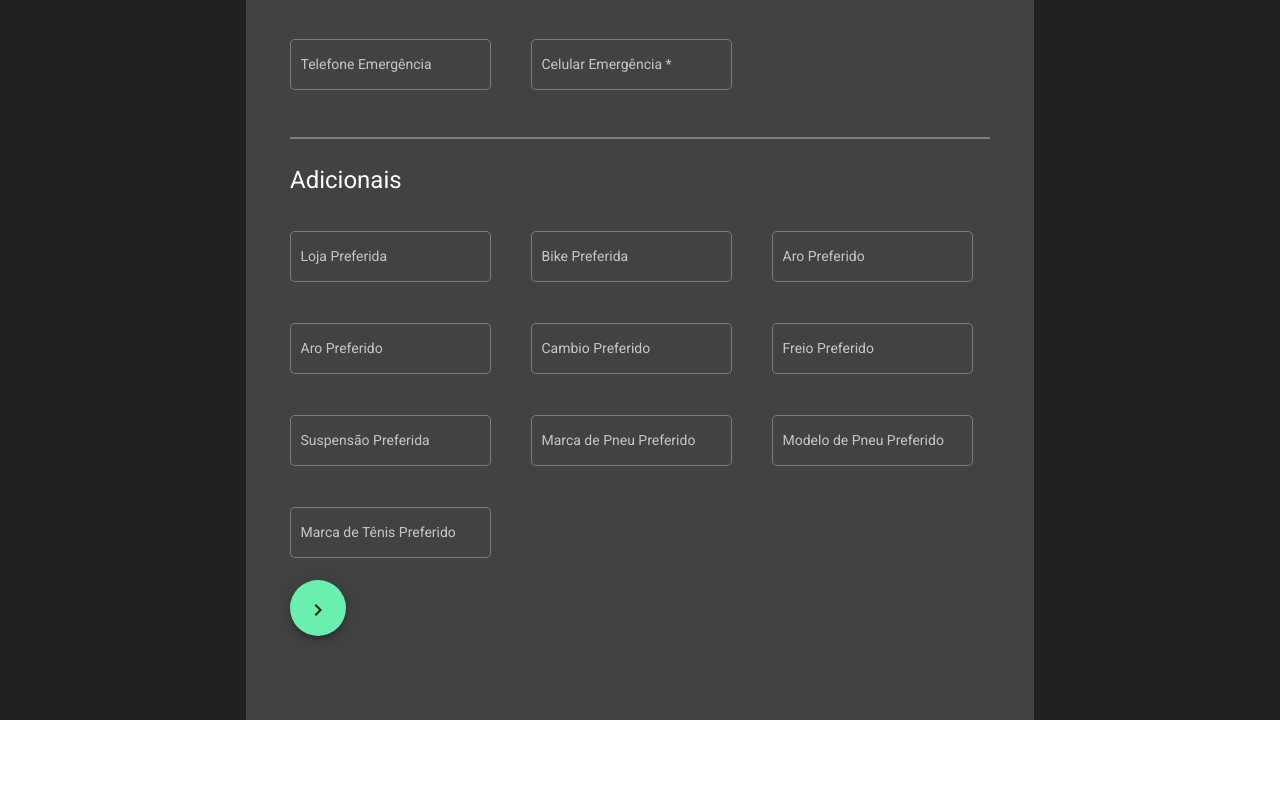
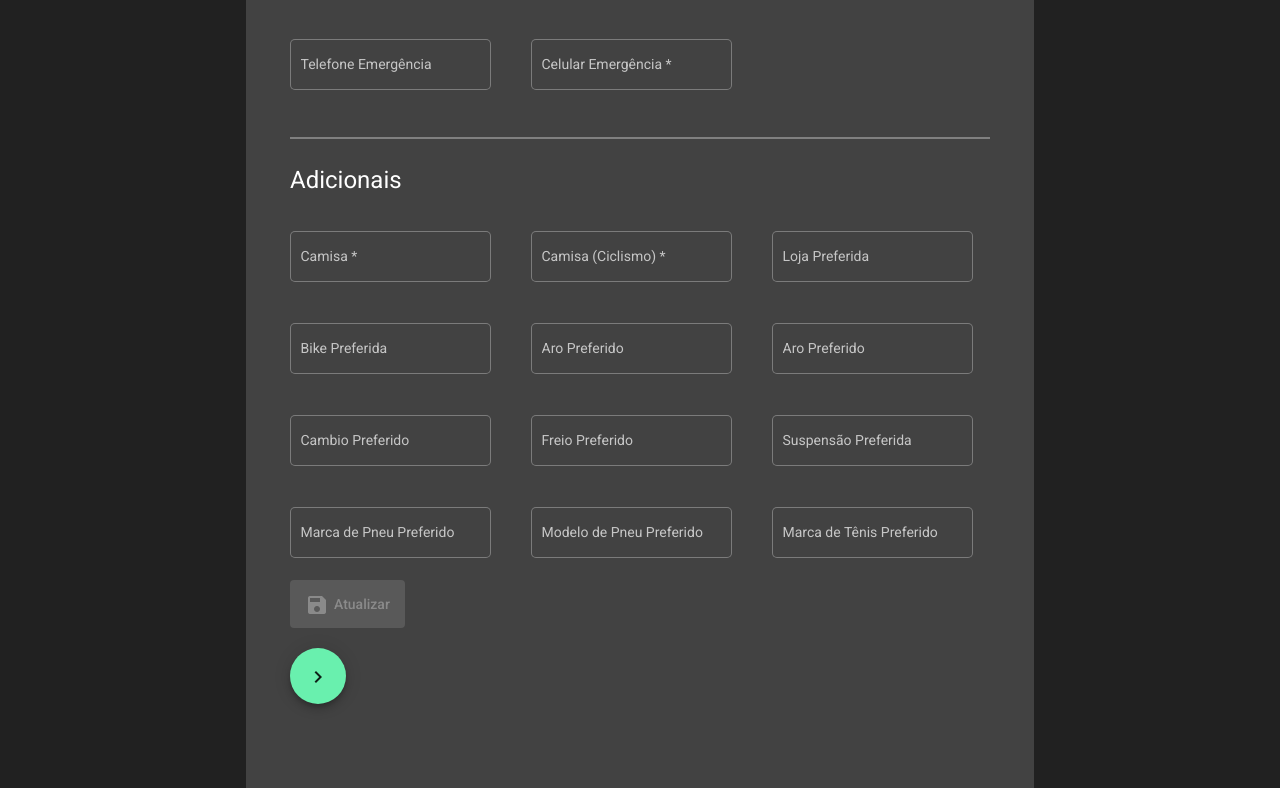
Before and after one commit to SidneyJunior26/GP-Ravelli-Angular, an Angular app: page /eventos/1 in a window 1280 px wide. Shown: the part 1403-2191 px from the top of the page. Before the commit the page ends 2123 px from the top, so only its background shows below. Built offline with nearby package versions, Linux system fonts and the light colour scheme; no server answers.

Commit message:
update project

```diff
--- a/src/app/app-routing.module.ts
+++ b/src/app/app-routing.module.ts
@@ -16,7 +16,7 @@ const routes: Routes = [
         component: AthleteRegisterComponent,
       },
       {
-        path: ':idEvent/:idAthlete',
+        path: ':idEvent',
         component: AthleteRegisterComponent,
       },
     ],
--- a/src/app/athletes/athlete-register/athlete-register.component.css
+++ b/src/app/athletes/athlete-register/athlete-register.component.css
@@ -44,3 +44,21 @@ input {
   border: 1px solid gray;
   margin: 10px 0 10px 0;
 }
+
+.btnUpdate {
+  padding: 5px 15px 5px 15px;
+  margin-bottom: 20px;
+}
+
+.btnUpdate mat-icon {
+  margin-right: 5px;
+}
+
+.infoIcon {
+  transform: scale(0.9);
+  font-size: 20px;
+}
+
+::ng-deep .mat-tooltip {
+  font-size: 16px;
+}
--- a/src/app/athletes/athlete-register/athlete-register.component.html
+++ b/src/app/athletes/athlete-register/athlete-register.component.html
@@ -74,10 +74,15 @@
             <mat-label>Profissão</mat-label>
             <input matInput formControlName="profissao" type="text" />
           </mat-form-field>
-          <mat-form-field appearance="outline">
-            <mat-label>Federação</mat-label>
-            <input matInput formControlName="federacao" type="text" />
-          </mat-form-field>
+          <div>
+            <mat-form-field appearance="outline">
+              <mat-label>Federação</mat-label>
+              <input matInput formControlName="federacao" type="text" />
+            </mat-form-field>
+            <mat-icon class="infoIcon" matTooltip="Federação é..."
+              >info</mat-icon
+            >
+          </div>
           <div class="vl"></div>
           <h1 mat-dialog-title class="title" style="width: 100%">Contato</h1>
           <mat-form-field appearance="outline">
@@ -115,6 +120,14 @@
           </mat-form-field>
           <div class="vl"></div>
           <h1 mat-dialog-title class="title" style="width: 100%">Adicionais</h1>
+          <mat-form-field appearance="outline">
+            <mat-label>Camisa</mat-label>
+            <input matInput formControlName="camisa" type="text" />
+          </mat-form-field>
+          <mat-form-field appearance="outline">
+            <mat-label>Camisa (Ciclismo)</mat-label>
+            <input matInput formControlName="camisaCiclismo" type="text" />
+          </mat-form-field>
           <mat-form-field appearance="outline">
             <mat-label>Loja Preferida</mat-label>
             <input matInput formControlName="mktLojaPreferida" type="text" />
@@ -157,6 +170,18 @@
           </mat-form-field>
         </div>
         <div>
+          <button
+            mat-raised-button
+            color="accent"
+            class="btnUpdate"
+            (click)="updateAthlete()"
+            [disabled]="athleteControl.invalid"
+          >
+            <mat-icon>save</mat-icon>
+            <span>Atualizar</span>
+          </button>
+        </div>
+        <div>
           <button mat-fab matStepperNext color="accent">
             <mat-icon>navigate_next</mat-icon>
           </button>
--- a/src/app/athletes/athlete-register/athlete-register.component.ts
+++ b/src/app/athletes/athlete-register/athlete-register.component.ts
@@ -1,5 +1,6 @@
 import { Component, OnInit } from '@angular/core';
 import { FormBuilder, FormControl, Validators } from '@angular/forms';
+import { MatSnackBar } from '@angular/material/snack-bar';
 import { ActivatedRoute } from '@angular/router';
 import { AthletesService } from 'src/app/core/Athletes/athletes.service';
 import { EventsService } from 'src/app/core/Events/events.service';
@@ -13,7 +14,7 @@ import { Event } from 'src/app/shared/models/events';
 })
 export class AthleteRegisterComponent implements OnInit {
   idEvent: string;
-  idAthlete: string;
+  cpfAthlete: string;
   event: Event;
   athlete: Athlete;
   isLinear = false;
@@ -22,7 +23,8 @@ export class AthleteRegisterComponent implements OnInit {
     private activatedRoute: ActivatedRoute,
     private eventService: EventsService,
     private athleteService: AthletesService,
-    private formBuilder: FormBuilder
+    private formBuilder: FormBuilder,
+    private snackBar: MatSnackBar
   ) {}
 
   eventControl = this.formBuilder.group({
@@ -65,14 +67,117 @@ export class AthleteRegisterComponent implements OnInit {
   });
 
   ngOnInit(): void {
-    this.idAthlete = this.activatedRoute.snapshot.params['idAthlete'];
     this.idEvent = this.activatedRoute.snapshot.params['idEvent'];
 
-    if (this.idAthlete != null) {
+    if (localStorage.getItem('cpf') != null) {
+      this.cpfAthlete = localStorage.getItem('cpf')!;
+      localStorage.removeItem('cpf');
+    }
+
+    if (this.cpfAthlete != null) {
       this.findAthlete();
     }
 
     this.loadEvent();
+  }
+
+  updateAthlete(): void {
+    const athleteUpdated: Athlete = {
+      nome: this.athleteControl.get('nome')!.value!.toString(),
+      nascimento: this.athleteControl.get('nascimento')!.value!.toString(),
+      sexo: this.athleteControl.get('sexo')!.value!.toString(),
+      responsavel:
+        this.athleteControl.get('responsavel')!.value != null
+          ? this.athleteControl.get('responsavel')!.value!.toString()
+          : '',
+      endereco: this.athleteControl.get('endereco')!.value!.toString(),
+      numero: this.athleteControl.get('numero')!.value!.toString(),
+      complemento:
+        this.athleteControl.get('complemento')!.value != null
+          ? this.athleteControl.get('complemento')!.value!.toString()
+          : '',
+      cep: this.athleteControl.get('cep')!.value!.toString(),
+      cidade: this.athleteControl.get('cidade')!.value!.toString(),
+      uf: this.athleteControl.get('uf')!.value!.toString(),
+      pais: this.athleteControl.get('pais')!.value!.toString(),
+      telefone:
+        this.athleteControl.get('telefone')!.value != null
+          ? this.athleteControl.get('telefone')!.value!.toString()
+          : '',
+      celular: this.athleteControl.get('celular')!.value!.toString(),
+      email: this.athleteControl.get('email')!.value!.toString(),
+      profissao:
+        this.athleteControl.get('profissao')!.value != null
+          ? this.athleteControl.get('profissao')!.value!.toString()
+          : '',
+      emergenciaContato: this.athleteControl
+        .get('emergenciaContato')!
+        .value!.toString(),
+      emergenciaFone:
+        this.athleteControl.get('emergenciaTelefone')!.value != null
+          ? this.athleteControl.get('emergenciaTelefone')!.value!.toString()
+          : '',
+      emergenciaCelular: this.athleteControl
+        .get('emergenciaCelular')!
+        .value!.toString(),
+      camisa: this.athleteControl.get('camisa')!.value!.toString(),
+      camisaCiclismo: this.athleteControl
+        .get('camisaCiclismo')!
+        .value!.toString(),
+      mktLojaPreferida:
+        this.athleteControl.get('mktLojaPreferida')!.value != null
+          ? this.athleteControl.get('mktLojaPreferida')!.value!.toString()
+          : '',
+      mktBikePreferida:
+        this.athleteControl.get('mktBikePreferida')!.value != null
+          ? this.athleteControl.get('mktBikePreferida')!.value!.toString()
+          : '',
+      mktAro:
+        this.athleteControl.get('mktAro')!.value != null
+          ? this.athleteControl.get('mktAro')!.value!.toString()
+          : '',
+      mktCambio:
+        this.athleteControl.get('mktCambio')!.value != null
+          ? this.athleteControl.get('mktCambio')!.value!.toString()
+          : '',
+      mktFreio:
+        this.athleteControl.get('mktFreio')!.value != null
+          ? this.athleteControl.get('mktFreio')!.value!.toString()
+          : '',
+      mktSuspensao:
+        this.athleteControl.get('mktSuspensao')!.value != null
+          ? this.athleteControl.get('mktSuspensao')!.value!.toString()
+          : '',
+      mktMarcaPneu:
+        this.athleteControl.get('mktMarcaPneu')!.value != null
+          ? this.athleteControl.get('mktMarcaPneu')!.value!.toString()
+          : '',
+      mktModeloPneu:
+        this.athleteControl.get('mktModeloPneu')!.value != null
+          ? this.athleteControl.get('mktModeloPneu')!.value!.toString()
+          : '',
+      mktTenis:
+        this.athleteControl.get('mktTenis')!.value != null
+          ? this.athleteControl.get('mktTenis')!.value!.toString()
+          : '',
+      federacao:
+        this.athleteControl.get('federacao')!.value != null
+          ? this.athleteControl.get('federacao')!.value!.toString()
+          : '',
+      cpf: this.athleteControl.get('cpf')!.value!.toString(),
+      rg: this.athleteControl.get('rg')!.value!.toString(),
+      ativo: true,
+    };
+
+    this.athleteService.updateAthlete(athleteUpdated).subscribe(
+      () => {
+        this.openSnackBar('Dados atualizados com sucesso,');
+      },
+      (error) => {
+        this.openSnackBar('Ocorreu um erro ao atualizar seus dados.');
+        console.log(error);
+      }
+    );
   }
 
   private loadEvent() {
@@ -82,13 +187,15 @@ export class AthleteRegisterComponent implements OnInit {
   }
 
   private findAthlete() {
-    this.athleteService.getAthleteById(this.idAthlete).subscribe((athlete) => {
-      this.athlete = athlete;
+    this.athleteService
+      .getAthleteByCpf(this.cpfAthlete)
+      .subscribe((athlete) => {
+        this.athlete = athlete;
 
-      if (this.athlete != null) {
-        this.loadAthlete();
-      }
-    });
+        if (this.athlete != null) {
+          this.loadAthlete();
+        }
+      });
   }
 
   private loadAthlete() {
@@ -97,6 +204,7 @@ export class AthleteRegisterComponent implements OnInit {
     this.athleteControl.get('sexo')?.setValue(this.athlete.sexo);
     this.athleteControl.get('responsavel')?.setValue(this.athlete.responsavel);
     this.athleteControl.get('endereco')?.setValue(this.athlete.endereco);
+    this.athleteControl.get('numero')?.setValue(this.athlete.numero);
     this.athleteControl.get('complemento')?.setValue(this.athlete.complemento);
     this.athleteControl.get('cep')?.setValue(this.athlete.cep);
     this.athleteControl.get('cidade')?.setValue(this.athlete.cidade);
@@ -141,4 +249,10 @@ export class AthleteRegisterComponent implements OnInit {
     this.athleteControl.get('cpf')?.setValue(this.athlete.cpf);
     this.athleteControl.get('rg')?.setValue(this.athlete.rg);
   }
+
+  private openSnackBar(message: string) {
+    this.snackBar.open(message, 'OK', {
+      duration: 2000,
+    });
+  }
 }
--- a/src/app/athletes/athletes.module.ts
+++ b/src/app/athletes/athletes.module.ts
@@ -12,6 +12,8 @@ import { MatButtonModule } from '@angular/material/button';
 import { MatStepperModule } from '@angular/material/stepper';
 import { MatIconModule } from '@angular/material/icon';
 import { MatExpansionModule } from '@angular/material/expansion';
+import { BrowserAnimationsModule } from '@angular/platform-browser/animations';
+import { MatTooltipModule } from '@angular/material/tooltip';
 
 @NgModule({
   declarations: [AthleteRegisterComponent],
@@ -28,6 +30,8 @@ import { MatExpansionModule } from '@angular/material/expansion';
     MatStepperModule,
     MatIconModule,
     MatExpansionModule,
+    BrowserAnimationsModule,
+    MatTooltipModule,
   ],
 })
 export class AthletesModule {}
--- a/src/app/core/Athletes/athletes.service.ts
+++ b/src/app/core/Athletes/athletes.service.ts
@@ -3,7 +3,7 @@ import { Injectable } from '@angular/core';
 import { Observable } from 'rxjs';
 import { Athlete } from 'src/app/shared/models/athlete';
 
-const url = 'http://localhost:5173/atletas/';
+const url = 'http://localhost:21991/atletas/';
 
 @Injectable({
   providedIn: 'root',
@@ -11,6 +11,7 @@ const url = 'http://localhost:5173/atletas/';
 export class AthletesService {
   constructor(private http: HttpClient) {}
 
+  // GET
   getAthleteByCpf(cpf: string): Observable<any> {
     return this.http.get<any[]>(url + cpf);
   }
@@ -19,7 +20,15 @@ export class AthletesService {
     return this.http.get<any[]>(url + 'id/' + id);
   }
 
+  confirmAthlete(cpf: string, password: string): Observable<any> {
+    return this.http.get<any>(url + 'confirmar/' + cpf + '/' + password);
+  }
+
   postAthlete(athlete: Athlete): Observable<Athlete> {
     return this.http.post<Athlete>(url, athlete);
   }
+
+  updateAthlete(athlete: Athlete): Observable<Athlete> {
+    return this.http.put<Athlete>(url + athlete.cpf, athlete);
+  }
 }
--- a/src/app/core/Events/events.service.ts
+++ b/src/app/core/Events/events.service.ts
@@ -3,7 +3,7 @@ import { Injectable } from '@angular/core';
 import { Observable } from 'rxjs';
 import { Event } from 'src/app/shared/models/events';
 
-const url = 'http://localhost:5173/eventos/';
+const url = 'http://localhost:21991/eventos/';
 
 @Injectable({
   providedIn: 'root',
--- a/src/app/events/events-all-active-list/events-all-active-list.component.ts
+++ b/src/app/events/events-all-active-list/events-all-active-list.component.ts
@@ -49,9 +49,12 @@ export class EventsAllActiveListComponent implements OnInit {
       return;
     }
 
+    cpf = cpf.replace('.', '').replace('.', '').replace('-', '');
+
     this.serviceAthlete.getAthleteByCpf(cpf).subscribe(
       (athlete) => {
         localStorage.setItem('cpf', cpf);
+        localStorage.setItem('eventId', eventId);
         this.dialog.open(LoginComponent);
       },
       (error) => {
--- a/src/app/shared/login/login.component.html
+++ b/src/app/shared/login/login.component.html
@@ -20,7 +20,7 @@
     cdkFocusInitial
     color="accent"
     type="submit"
-    (click)="findAthleteByCpf()"
+    (click)="verifyAthlete()"
     [disabled]="loginControl.invalid"
   >
     Login
--- a/src/app/shared/models/athlete.ts
+++ b/src/app/shared/models/athlete.ts
@@ -17,7 +17,7 @@ export interface Athlete {
   emergenciaContato: string;
   emergenciaFone: string;
   emergenciaCelular: string;
-  dataCadastro: string;
+  dataCadastro?: string;
   camisa: string;
   camisaCiclismo: string;
   mktLojaPreferida: string;
@@ -29,7 +29,7 @@ export interface Athlete {
   mktMarcaPneu: string;
   mktModeloPneu: string;
   mktTenis: string;
-  acesso: string;
+  acesso?: string;
   ativo: true;
   federacao: string;
   cpf: string;
```
Also changed, not shown: src/app/shared/login/login.component.ts (+42 -15 lines).
